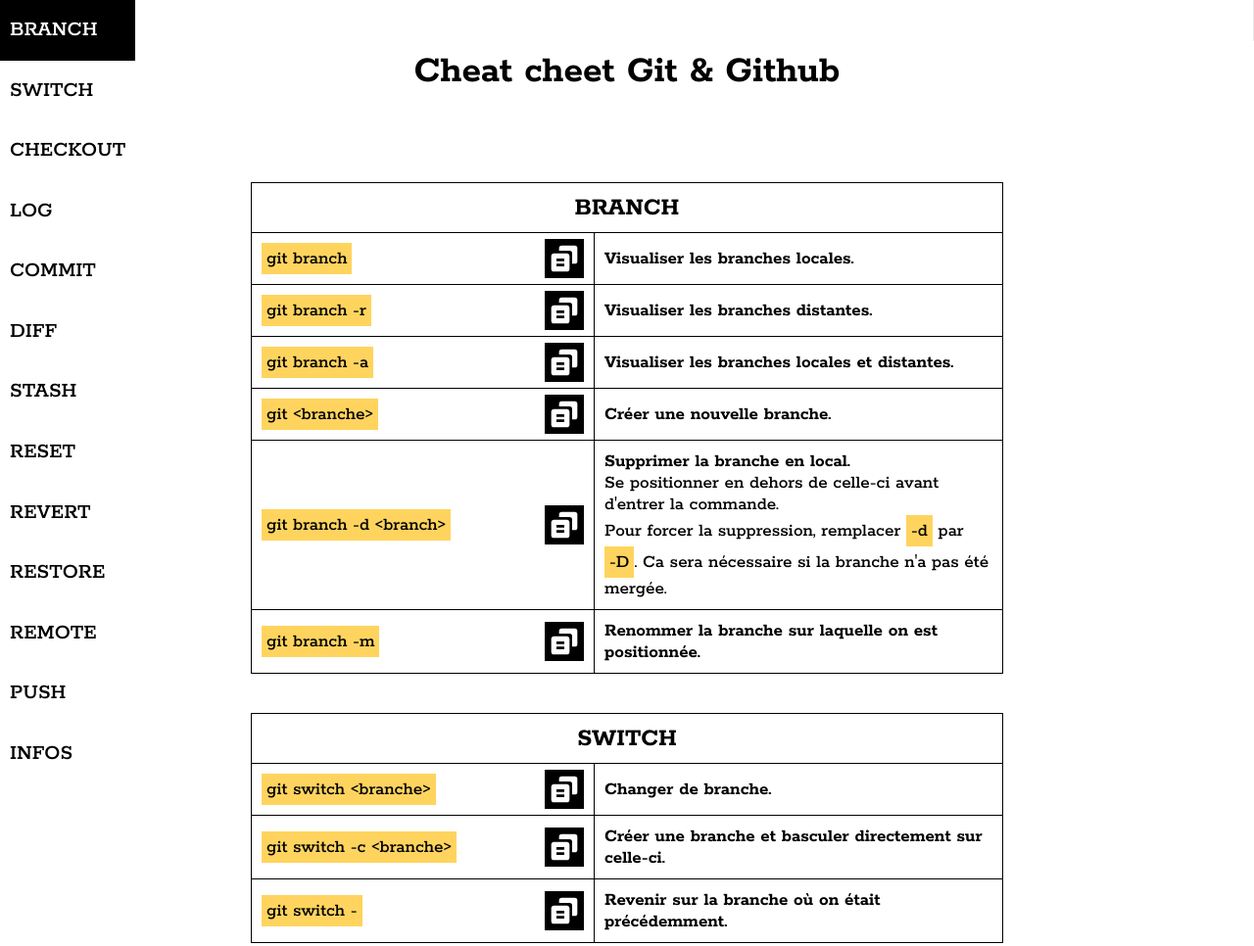
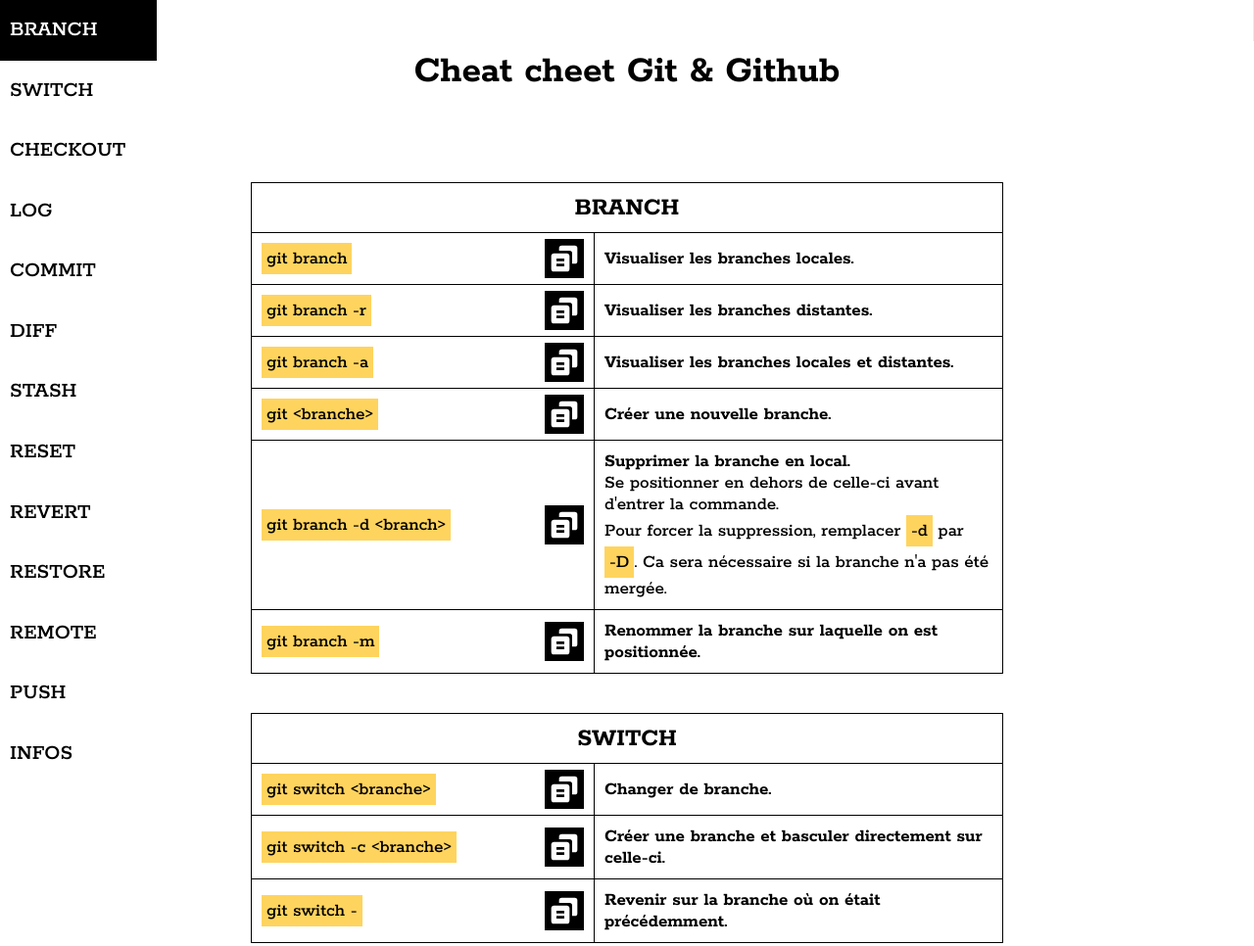
Before and after one commit to david-mi/cheatsheet_git, a website with bundled scripts: page index.html in a window 1280 px wide. Shown: the top 966 px of the page at 98% size. Built offline with nearby package versions, Linux system fonts and the light colour scheme.

Commit message:
fixing nav width and removing some useless properties

```diff
--- a/style.css
+++ b/style.css
@@ -27,10 +27,8 @@
   z-index: 10;
   position: fixed;
   display: flex;
-  width: fit-content;
+  width: 10rem;
   flex-direction: column;
-  background-color: var(--clr-nav-bg);
-  left: 0;
   top: 0;
   bottom: 0;
 }
```
